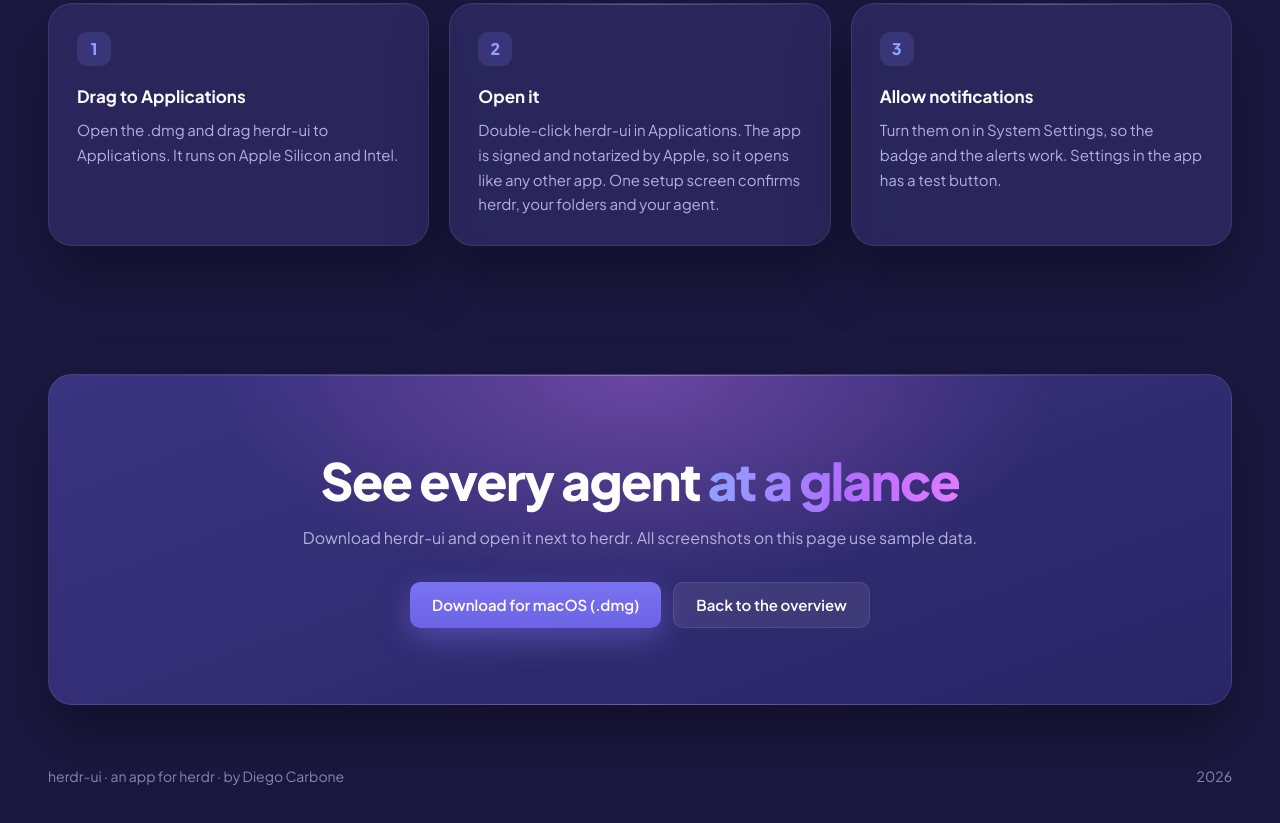
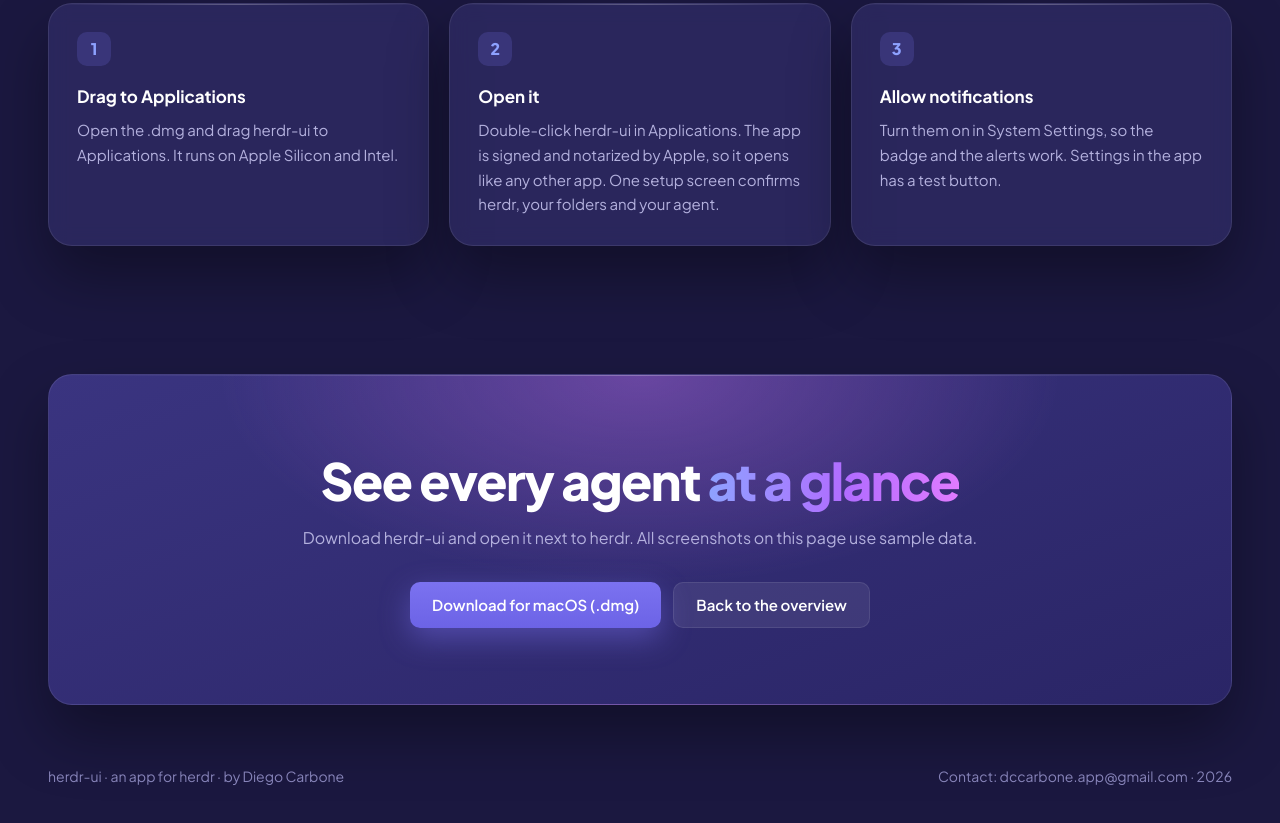
Before and after one commit to dccarbone/dccarbone.github.io, a plain HTML site: page herdr-ui/index.html in a window 1280 px wide. Shown: the part 6509-7332 px from the top of the page. Drawn offline with Linux system fonts and the light colour scheme; no server answers.

Commit message:
herdr-ui: contact e-mail in the landing page footer (#13)
Co-authored-by: dccarbone <7730039+dccarbone@users.noreply.github.com>

```diff
--- a/herdr-ui/index.html
+++ b/herdr-ui/index.html
@@ -336,7 +336,7 @@ footer a:hover { color:var(--fg); }
     </div>
   </section>
 
-  <footer><span>herdr-ui · an app for herdr · by <a href="../">Diego Carbone</a></span><span>2026</span></footer>
+  <footer><span>herdr-ui · an app for herdr · by <a href="../">Diego Carbone</a></span><span>Contact: <a href="mailto:dccarbone.app@gmail.com">dccarbone.app@gmail.com</a> · 2026</span></footer>
 </main>
 
 <script>
```
